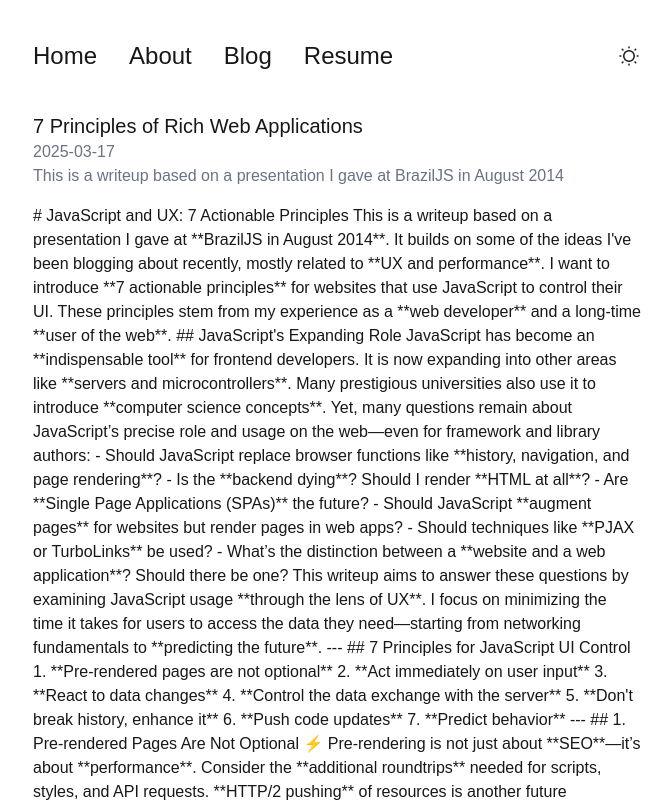
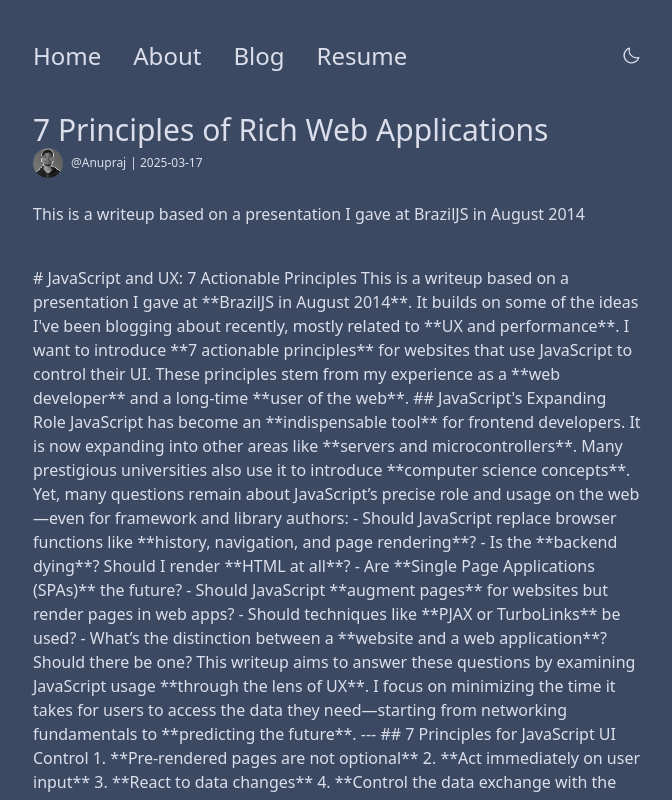
Before and after one commit to anuprajvarma/portfolio, a Next.js app: page /blog/7-Principles-of-Rich-Web-Applications in a window 1280 px wide. Shown: the top 800 px of the page, without its empty margins (303-975 px from the left). Built offline with nearby package versions, Linux system fonts and the light colour scheme.

Commit message:
made themetoggle component for changing colours for dark, light wright all logic in this component and make myimage component dynamic

```diff
--- a/app/about/page.tsx
+++ b/app/about/page.tsx
@@ -20,7 +20,7 @@ export default function About() {
               </p>{" "}
             </div>
             <div className="h-[7rem] w-[7rem]">
-              <MyImage />
+              <MyImage picHeight={100} picWeight={100} />
             </div>
           </div>
           <p>
--- a/app/blog/[slug]/page.tsx
+++ b/app/blog/[slug]/page.tsx
@@ -1,14 +1,30 @@
 import { getPostBySlug } from "@/lib/mdx";
+import { MyImage } from "@/components/MyImage";
+import Link from "next/link";
 
 export default async function Blog({ params }: { params: { slug: string } }) {
   const { content, frontmatter } = await getPostBySlug(params.slug);
 
   return (
     <div className="w-full">
-      <div className="w-[40rem] m-auto p-4">
-        <h1 className="text-xl font-medium">{frontmatter.title}</h1>
-        <p className="text-gray-500">{frontmatter.date}</p>
-        <p className="text-gray-500 font-medium">{frontmatter.description}</p>
+      <div className="w-[40rem] m-auto p-4 flex flex-col gap-6">
+        <div className="flex flex-col">
+          <h1 className="text-3xl font-medium">{frontmatter.title}</h1>
+          <div className="flex gap-1 items-center text-xs">
+            <div className="flex gap-2 items-center">
+              <MyImage picHeight={30} picWeight={30} />
+              <Link
+                href="https://x.com/Anupraj_varma"
+                target="_blank"
+                className="cursor-pointer"
+              >
+                @Anupraj
+              </Link>
+            </div>
+            <p>| {frontmatter.date}</p>
+          </div>
+        </div>
+        <p className="font-medium">{frontmatter.description}</p>
         <article className="prose mt-4">{content}</article>
       </div>
     </div>
--- a/app/globals.css
+++ b/app/globals.css
@@ -1,24 +1,23 @@
 @import "tailwindcss";
 
 @theme {
-  --color-grey: #111111;
+  --color-grey: #161616;
   --color-grey-light: #313131;
+  --color-grey-lighter: #dcdeeb;
 }
 
 :root {
-  --background: #ffffff;
-  --foreground: #171717;
+  --background: #3b4a62;
+  --foreground: #dcdeeb;
 }
 
-@media (prefers-color-scheme: dark) {
-  :root {
-    --background: #000000;
-    --foreground: #ffffff;
-  }
+[data-theme="dark"] {
+  --background: #000000;
+  --foreground: #dcdeeb;
 }
 
 body {
+  background-color: var(--background);
   color: var(--foreground);
-  background: var(--background);
-  font-family: "Montserrat", sans-serif;
+  transition: background-color 0.3s, color 0.3s;
 }
--- a/app/page.tsx
+++ b/app/page.tsx
@@ -25,9 +25,7 @@ export default async function Page() {
               </div>
             </div>
           </div>
-          <div className="h-[7rem] w-[7rem]">
-            <MyImage />
-          </div>
+          <MyImage picHeight={100} picWeight={100} />
         </div>
         <div>
           <h1 className="text-3xl font-bold">Featured Projects</h1>
--- a/components/Header.tsx
+++ b/components/Header.tsx
@@ -3,15 +3,16 @@
 import { useState } from "react";
 import Link from "next/link";
 import { Menu, X } from "lucide-react";
-import { PiSunDim, PiMoon } from "react-icons/pi";
+import ThemeToggle from "./ThemeToggle";
+// import { PiSunDim, PiMoon } from "react-icons/pi";
 
 const Header = () => {
   const [isOpen, setIsOpen] = useState(false);
-  const [isDark, setIsDark] = useState(false);
+  // const [isDark, setIsDark] = useState(false);
 
-  function toggleDarkMode() {
-    setIsDark(!isDark);
-  }
+  // function toggleDarkMode() {
+  //   setIsDark(!isDark);
+  // }
 
   return (
     <header className="px-4">
@@ -39,7 +40,8 @@ const Header = () => {
             </li>
           </ul>
         </nav>
-        {isDark ? (
+        <ThemeToggle />
+        {/* {isDark ? (
           <PiMoon
             className="cursor-pointer size-10 hover:bg-grey rounded-md p-2"
             onClick={toggleDarkMode}
@@ -49,7 +51,7 @@ const Header = () => {
             className="cursor-pointer size-10 hover:bg-grey rounded-md p-2"
             onClick={toggleDarkMode}
           />
-        )}
+        )} */}
       </div>
     </header>
   );
--- a/components/MyImage.tsx
+++ b/components/MyImage.tsx
@@ -1,14 +1,20 @@
 import Image from "next/image";
 
-export function MyImage() {
+export function MyImage({
+  picHeight,
+  picWeight,
+}: {
+  picHeight: number;
+  picWeight: number;
+}) {
   return (
     <Image
-      className="rounded-full"
+      className="rounded-full cursor-pointer"
+      style={{ height: picHeight, width: picWeight }}
       src="/portfolio_pic.png"
       alt="Portfolio pic"
       width={50}
       height={50}
-      layout="responsive"
     />
   );
 }
--- /dev/null
+++ b/components/ThemeToggle.tsx
@@ -0,0 +1,30 @@
+"use client";
+
+import { useEffect, useState } from "react";
+import { PiSunDim, PiMoon } from "react-icons/pi";
+
+export default function ThemeToggle() {
+  const [theme, setTheme] = useState(() =>
+    typeof window !== "undefined"
+      ? localStorage.getItem("theme") || "light"
+      : "light"
+  );
+
+  useEffect(() => {
+    document.documentElement.setAttribute("data-theme", theme);
+    localStorage.setItem("theme", theme);
+  }, [theme]);
+
+  const toggleTheme = () => {
+    setTheme((prev) => (prev === "light" ? "dark" : "light"));
+  };
+
+  return (
+    <button
+      onClick={toggleTheme}
+      className="p-2 cursor-pointer rounded-lg dark:hover:bg-grey dark:text-white transition"
+    >
+      {theme === "light" ? <PiMoon size={20} /> : <PiSunDim size={20} />}
+    </button>
+  );
+}
```
